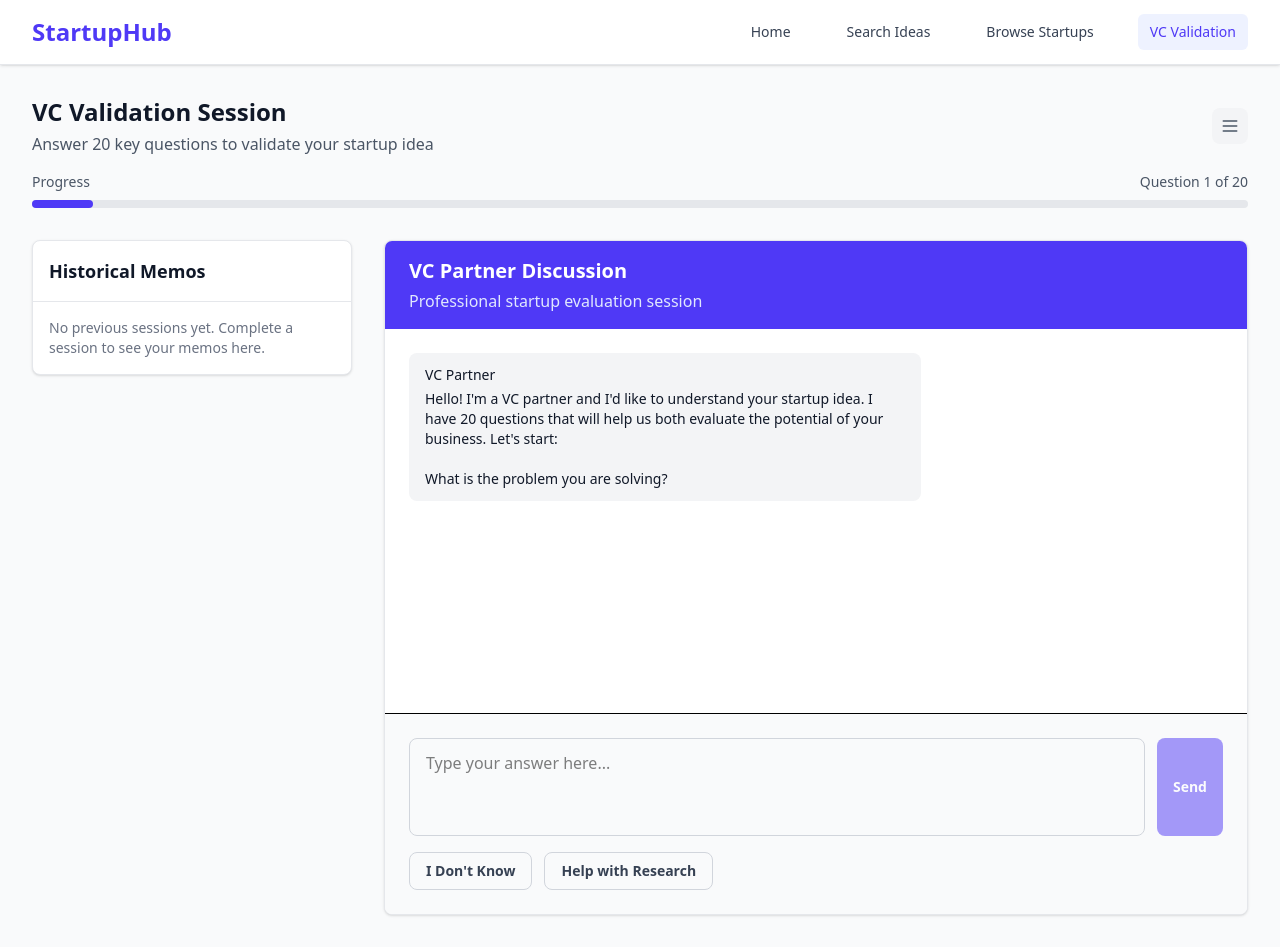
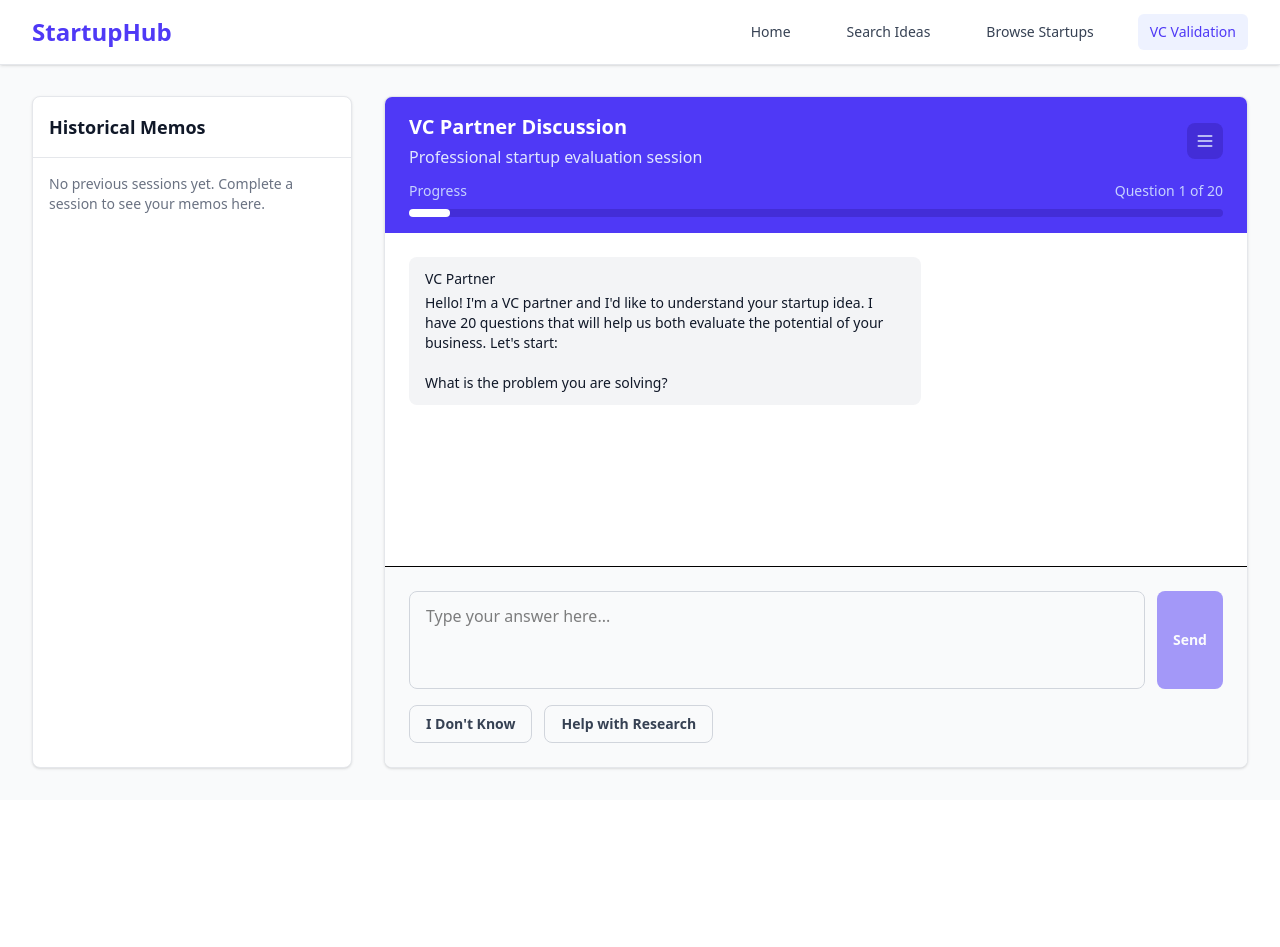
Before and after one commit to asieke/startups, a SvelteKit app: page /validation in a window 1280 px wide. After the commit the page ends 800 px from the top, so only its background shows below. Built offline with nearby package versions, Linux system fonts and the light colour scheme.

Commit message:
Refactor validation page layout and improve responsiveness

```diff
--- a/src/routes/validation/+page.svelte
+++ b/src/routes/validation/+page.svelte
@@ -323,68 +323,16 @@ Please format this as a professional startup evaluation memo that a VC would pre
 
 <!-- Main Container with proper spacing like other pages -->
 <div class="mx-auto max-w-7xl px-4 py-8 sm:px-6 lg:px-8">
-	<!-- Page Header -->
-	<div class="mb-8">
-		<div class="flex items-center justify-between">
-			<div>
-				<h1 class="text-2xl font-bold text-gray-900">VC Validation Session</h1>
-				<p class="mt-1 text-gray-600">
-					{#if selectedMemo}
-						Historical Session - {formatDate(selectedMemo.timestamp)}
-					{:else if !isComplete}
-						Answer 20 key questions to validate your startup idea
-					{:else if generatedMemo}
-						Professional startup memo generated
-					{:else}
-						Session Complete
-					{/if}
-				</p>
-			</div>
-			<div class="flex items-center space-x-4">
-				{#if selectedMemo || (isComplete && generatedMemo)}
-					<Button onclick={startNewSession} variant="secondary">
-						{#snippet children()}New Session{/snippet}
-					</Button>
-				{/if}
-				<button
-					onclick={() => showSidebar = !showSidebar}
-					class="rounded-lg bg-gray-100 p-2 text-gray-600 hover:bg-gray-200 hover:text-gray-900 transition-colors"
-					title="Toggle sidebar"
-				>
-					<svg class="w-5 h-5" fill="none" stroke="currentColor" viewBox="0 0 24 24">
-						<path stroke-linecap="round" stroke-linejoin="round" stroke-width="2" d="M4 6h16M4 12h16M4 18h16"></path>
-					</svg>
-				</button>
-			</div>
-		</div>
-
-		<!-- Progress Bar - only show during active chat -->
-		{#if isActiveChatMode}
-			<div class="mt-4">
-				<div class="flex items-center justify-between text-sm text-gray-600 mb-2">
-					<span>Progress</span>
-					<span>Question {currentQuestionIndex + 1} of {VC_QUESTIONS.length}</span>
-				</div>
-				<div class="bg-gray-200 h-2 rounded-full">
-					<div
-						class="bg-indigo-600 h-2 rounded-full transition-all duration-300"
-						style="width: {((currentQuestionIndex + 1) / VC_QUESTIONS.length) * 100}%"
-					></div>
-				</div>
-			</div>
-		{/if}
-	</div>
-
 	<!-- Main Content Layout -->
-	<div class="flex gap-8">
+	<div class="flex gap-8 h-[calc(100vh-8rem)]">
 		<!-- Sidebar for Historical Memos -->
 		{#if showSidebar}
 			<div class="w-80 flex-shrink-0">
-				<div class="bg-white rounded-lg border border-gray-200 shadow-sm">
+				<div class="bg-white rounded-lg border border-gray-200 shadow-sm h-full">
 					<div class="p-4 border-b border-gray-200">
 						<h2 class="text-lg font-semibold text-gray-900">Historical Memos</h2>
 					</div>
-					<div class="max-h-96 overflow-y-auto">
+					<div class="overflow-y-auto" style="height: calc(100% - 4rem);">
 						{#if historicalMemos.length === 0}
 							<div class="p-4 text-gray-500 text-sm">
 								No previous sessions yet. Complete a session to see your memos here.
@@ -410,15 +358,31 @@ Please format this as a professional startup evaluation memo that a VC would pre
 		{/if}
 
 		<!-- Main Content Area -->
-		<div class="flex-1">
+		<div class="flex-1 min-w-0">
 			{#if generatedMemo}
 				<!-- Memo Display -->
-				<div class="bg-white rounded-lg border border-gray-200 shadow-sm overflow-hidden">
-					<div class="bg-green-600 px-6 py-4">
-						<h2 class="text-xl font-bold text-white">Startup Evaluation Memo</h2>
-						<p class="text-green-100 mt-1">Professional investment analysis</p>
+				<div class="bg-white rounded-lg border border-gray-200 shadow-sm overflow-hidden h-full flex flex-col">
+					<div class="bg-green-600 px-6 py-4 flex items-center justify-between">
+						<div>
+							<h2 class="text-xl font-bold text-white">Startup Evaluation Memo</h2>
+							<p class="text-green-100 mt-1">Professional investment analysis</p>
+						</div>
+						<div class="flex items-center space-x-3">
+							<Button onclick={startNewSession} variant="secondary" size="sm">
+								{#snippet children()}New Session{/snippet}
+							</Button>
+							<button
+								onclick={() => showSidebar = !showSidebar}
+								class="rounded-lg bg-green-700 p-2 text-green-100 hover:bg-green-800 hover:text-white transition-colors"
+								title="Toggle sidebar"
+							>
+								<svg class="w-5 h-5" fill="none" stroke="currentColor" viewBox="0 0 24 24">
+									<path stroke-linecap="round" stroke-linejoin="round" stroke-width="2" d="M4 6h16M4 12h16M4 18h16"></path>
+								</svg>
+							</button>
+						</div>
 					</div>
-					<div class="p-8">
+					<div class="flex-1 overflow-y-auto p-8">
 						<div class="prose max-w-none">
 							{@html renderMarkdown(generatedMemo)}
 						</div>
@@ -426,7 +390,7 @@ Please format this as a professional startup evaluation memo that a VC would pre
 				</div>
 			{:else if messages.length === 0 && historicalMemos.length > 0}
 				<!-- Welcome state with historical memos -->
-				<div class="bg-white rounded-lg border border-gray-200 shadow-sm p-8 text-center">
+				<div class="bg-white rounded-lg border border-gray-200 shadow-sm p-8 text-center h-full flex flex-col justify-center">
 					<div class="mb-6">
 						<div class="mx-auto w-16 h-16 bg-indigo-100 rounded-full flex items-center justify-center mb-4">
 							<svg class="w-8 h-8 text-indigo-600" fill="none" stroke="currentColor" viewBox="0 0 24 24">
@@ -444,16 +408,45 @@ Please format this as a professional startup evaluation memo that a VC would pre
 				</div>
 			{:else}
 				<!-- Chat Interface -->
-				<div class="bg-white rounded-lg border border-gray-200 shadow-sm overflow-hidden">
-					<div class="bg-indigo-600 px-6 py-4">
-						<h2 class="text-xl font-bold text-white">VC Partner Discussion</h2>
-						<p class="text-indigo-100 mt-1">Professional startup evaluation session</p>
+				<div class="bg-white rounded-lg border border-gray-200 shadow-sm overflow-hidden h-full flex flex-col">
+					<div class="bg-indigo-600 px-6 py-4 flex-shrink-0">
+						<div class="flex items-center justify-between">
+							<div class="flex-1">
+								<h2 class="text-xl font-bold text-white">VC Partner Discussion</h2>
+								<p class="text-indigo-100 mt-1">Professional startup evaluation session</p>
+							</div>
+							<button
+								onclick={() => showSidebar = !showSidebar}
+								class="rounded-lg bg-indigo-700 p-2 text-indigo-100 hover:bg-indigo-800 hover:text-white transition-colors ml-4"
+								title="Toggle sidebar"
+							>
+								<svg class="w-5 h-5" fill="none" stroke="currentColor" viewBox="0 0 24 24">
+									<path stroke-linecap="round" stroke-linejoin="round" stroke-width="2" d="M4 6h16M4 12h16M4 18h16"></path>
+								</svg>
+							</button>
+						</div>
+
+						<!-- Progress Bar in header -->
+						{#if isActiveChatMode}
+							<div class="mt-3">
+								<div class="flex items-center justify-between text-sm text-indigo-200 mb-2">
+									<span>Progress</span>
+									<span>Question {currentQuestionIndex + 1} of {VC_QUESTIONS.length}</span>
+								</div>
+								<div class="bg-indigo-700 h-2 rounded-full">
+									<div
+										class="bg-white h-2 rounded-full transition-all duration-300"
+										style="width: {((currentQuestionIndex + 1) / VC_QUESTIONS.length) * 100}%"
+									></div>
+								</div>
+							</div>
+						{/if}
 					</div>
 
 					<!-- Messages Container -->
 					<div
 						bind:this={messagesContainer}
-						class="h-96 overflow-y-auto p-6 space-y-4"
+						class="flex-1 overflow-y-auto p-6 space-y-4"
 					>
 						{#each messages as message, index (index)}
 							<div class="flex {message.type === 'user' ? 'justify-end' : 'justify-start'}">
@@ -483,7 +476,7 @@ Please format this as a professional startup evaluation memo that a VC would pre
 
 					<!-- Input Area -->
 					{#if !isComplete}
-						<div class="border-t bg-gray-50 p-6">
+						<div class="border-t bg-gray-50 p-6 flex-shrink-0">
 							<div class="flex flex-col space-y-4">
 								<!-- Text Input -->
 								<div class="flex space-x-3">
```
